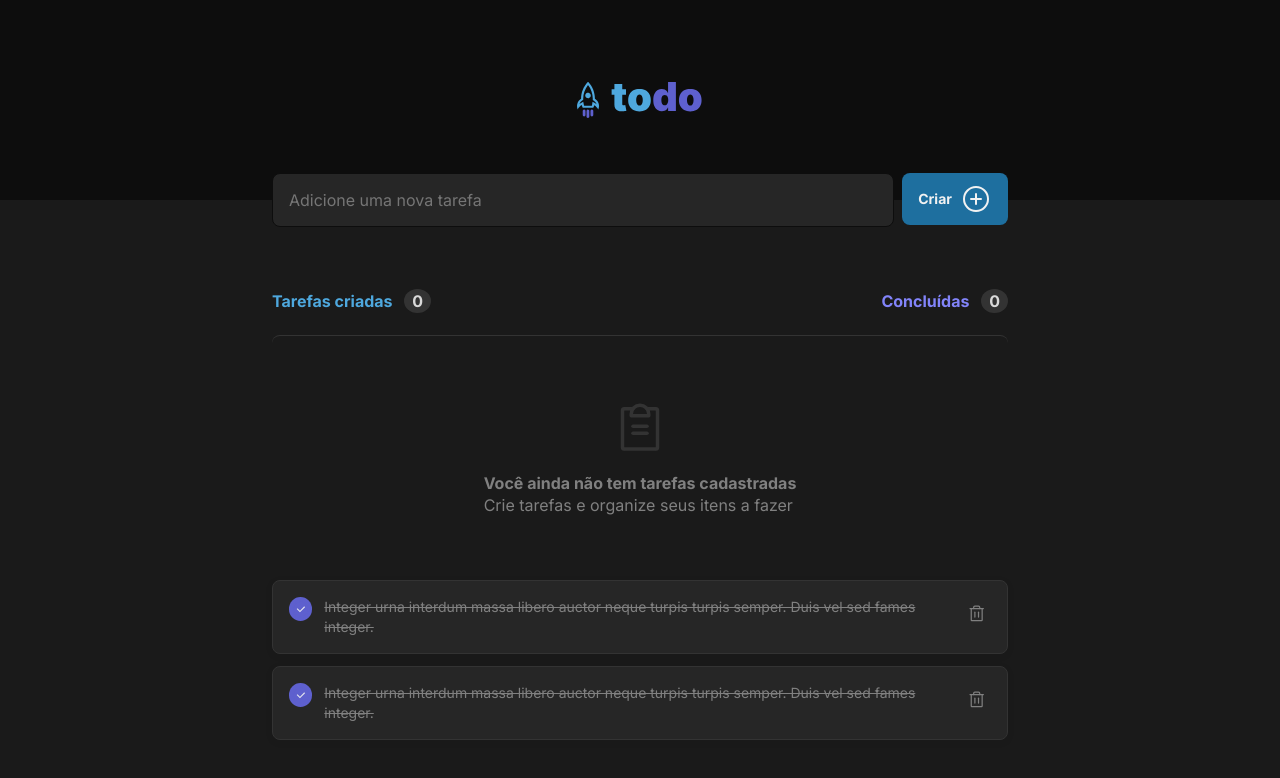
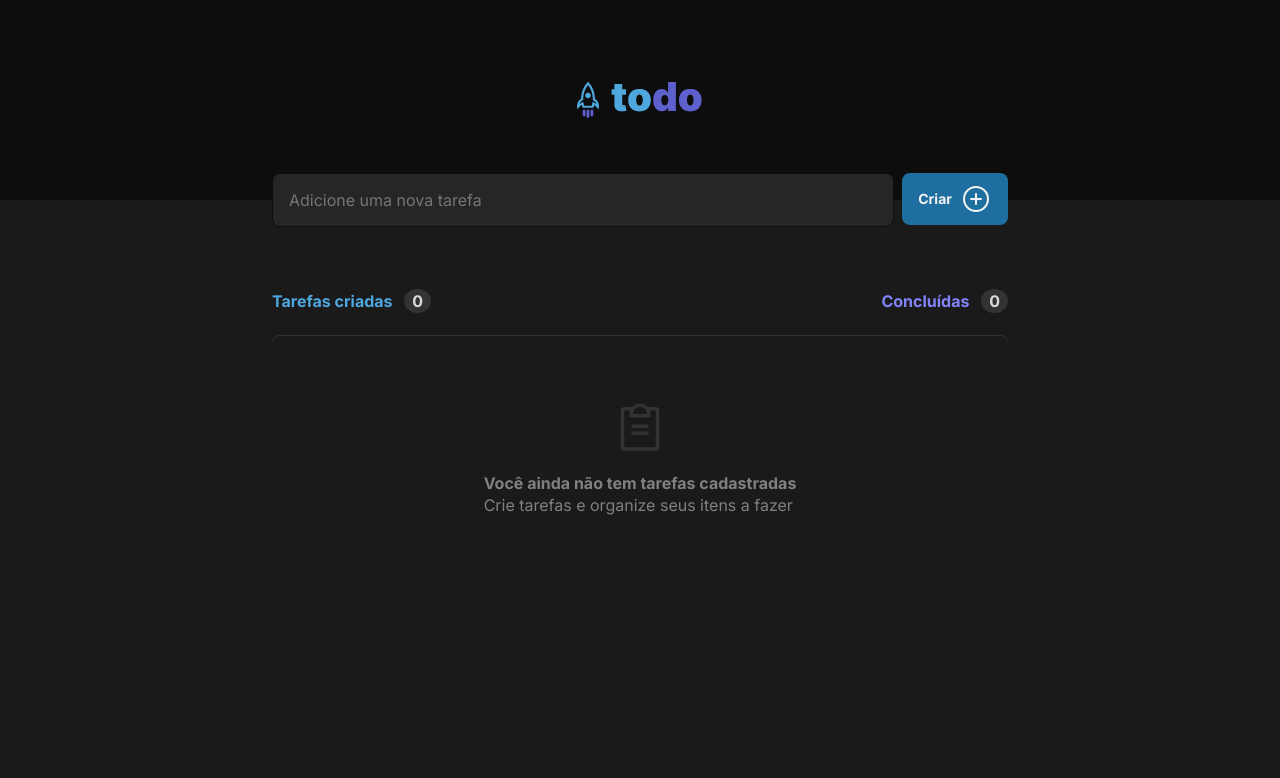
Before and after one commit to SouzaVitoria/ToDo-List, a React (Vite) app: page / in a window 1280 px wide. Shown: the top 778 px of the page. Built offline with nearby package versions, Linux system fonts and the light colour scheme.

Commit message:
display the to-do list

```diff
--- a/src/components/Form/Form.tsx
+++ b/src/components/Form/Form.tsx
@@ -10,7 +10,7 @@ export function Form({ setTodo, todos }: any) {
     setTodo([
       ...todos,
       {
-        id: 2,
+        id: todos.length + 1,
         done: false,
         task
       }
--- a/src/components/Todos/Todo.tsx
+++ b/src/components/Todos/Todo.tsx
@@ -1,13 +1,13 @@
 import { Trash } from "phosphor-react";
 import styles from "./Todo.module.css"
 
-export function Todo() {
+export function Todo({ todo }: any) {
   return (
     <div className={`${styles.todo} ${styles.selectedTodo}`}>
       <a className={styles.selectTodo}>
         <div className={styles.checkbox}></div>
         <p>
-          Integer urna interdum massa libero auctor neque turpis turpis semper. Duis vel sed fames integer.
+          {todo.task}
         </p>
       </a>
 
--- a/src/components/Todos/Todos.tsx
+++ b/src/components/Todos/Todos.tsx
@@ -1,25 +1,12 @@
 import { useState } from "react";
 import { ClipboardText } from "phosphor-react";
-import { ITodo } from "../../typings/typings";
+import { ITask, ITodos } from "../../typings/typings";
 import { Form } from "../Form/Form";
 import { Todo } from "./Todo";
 import styles from "./Todos.module.css"
 
-const todosData = [
-  {
-    id: 1,
-    done: false,
-    task: "Estudar Context API"
-  },
-  {
-    id: 2,
-    done: true,
-    task: "Finalizar a aula 1 da trilha do Ignite de 2022"
-  }
-]
-
 export function Todos() {
-  const [todos, setTodos] = useState<ITodo[]>(todosData)
+  const [todos, setTodos] = useState<ITodos[]>([])
 
   return (
     <div className="container">
@@ -43,7 +30,13 @@ export function Todos() {
         </div>
 
         <div className={styles.todosContent}>
-          {todos.map(() => <Todo />)}
+          {
+            todos.map((current: ITask) => {
+              return (
+                <Todo key={current.id} todo={current} />
+              )
+            })
+          }
         </div>
       </div>
     </div>
```
Also changed, not shown: src/typings/typings.tsx (+7 -1 lines).
